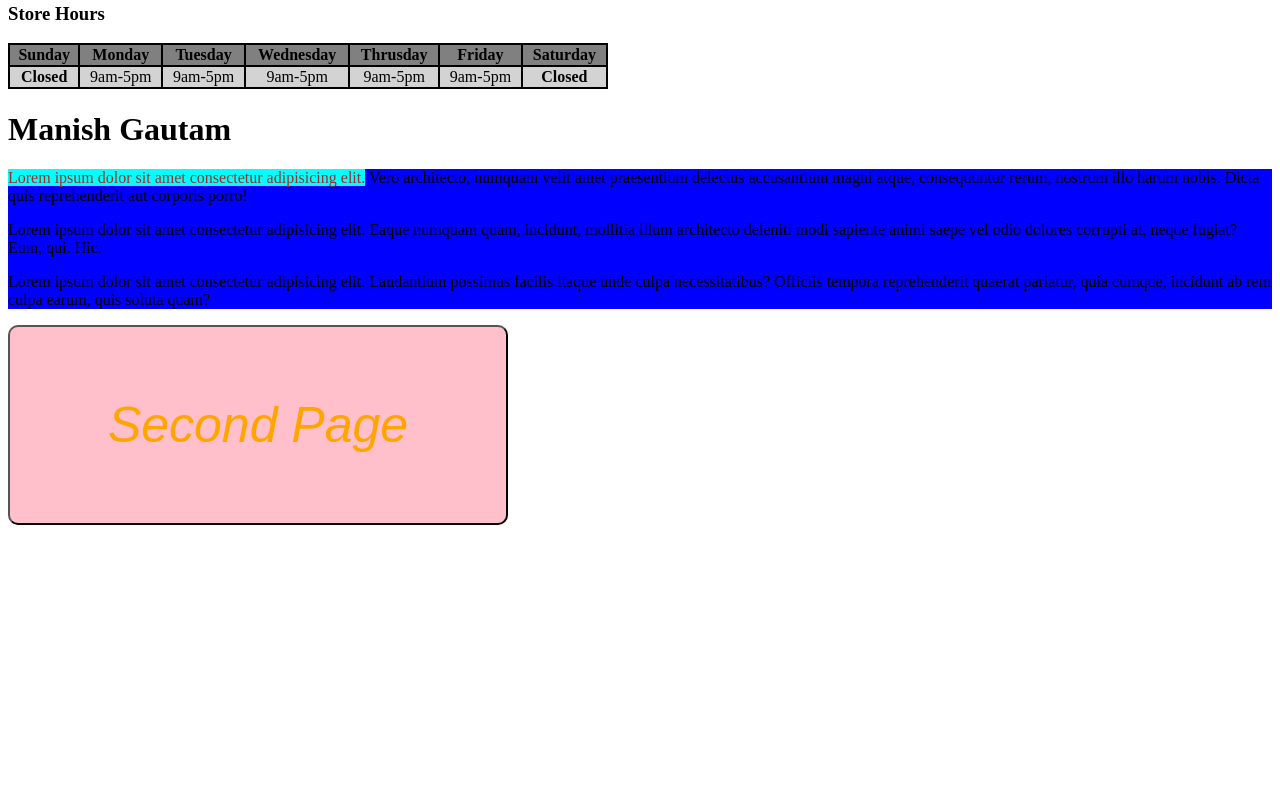
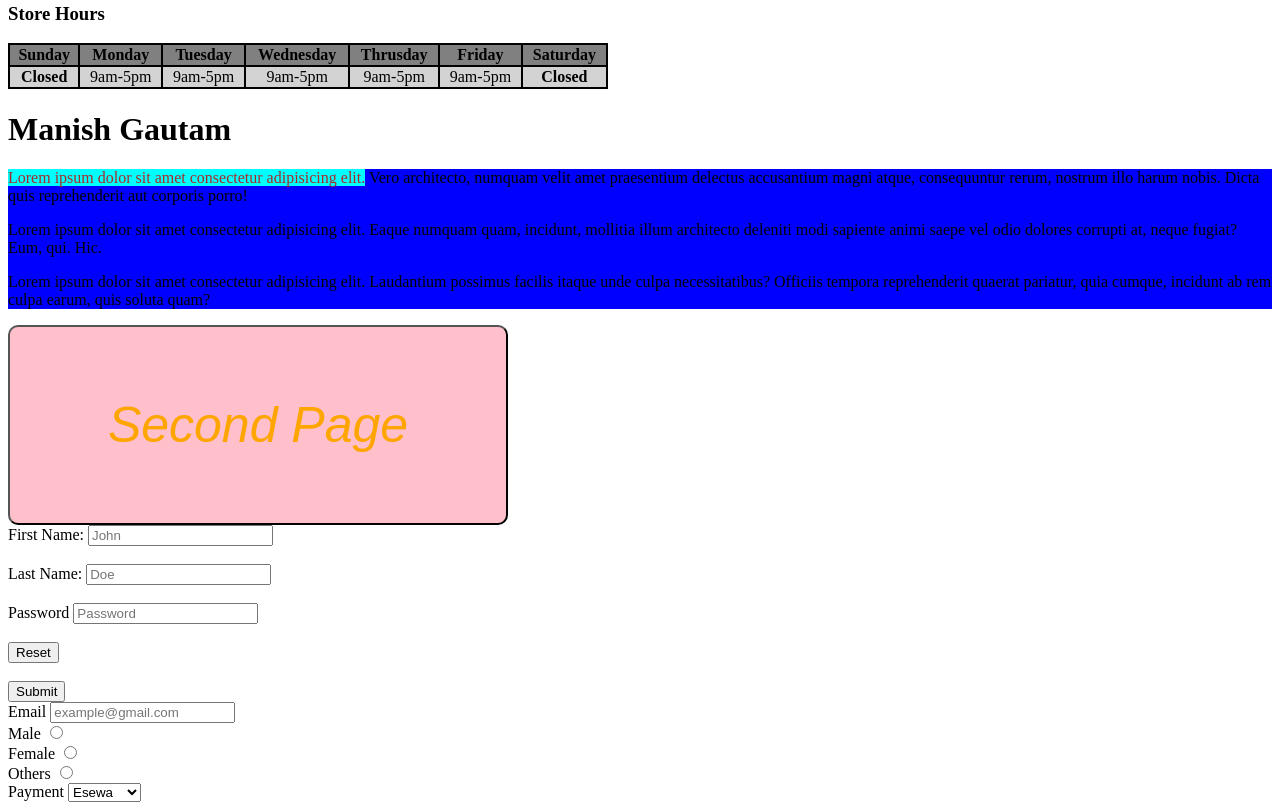
Before and after one commit to gautam-manish/Learning_HTML, a plain HTML site: page index.html in a window 1280 px wide. Shown: the part 2291-3101 px from the top of the page. Before the commit the page ends 2824 px from the top, so only its background shows below. Drawn offline with Linux system fonts and the light colour scheme.

Commit message:
Learnt about Forms in HTML

```diff
--- a/index.html
+++ b/index.html
@@ -132,5 +132,52 @@
     <a href="second_page.html" target="_blank">
     <button title="haha" style="background-color: pink; font-style: italic; color: brown; height: 200px; width: 500px; font-size: 50px; color: orange; border-radius: 10px;" >Second Page</button>
     </a>
+    <!--Learning about Forms in HTML-->
+    <form>
+        <div>
+        <label for="name">First Name:</label>
+        <input type="name" id="name" placeholder="John" required>
+    </div>
+    <br>
+    <div>
+        <label for="lname">Last Name:</label>
+        <input type="name" id="lname" placeholder="Doe" required>
+    </div>
+    <br>
+    <div>
+        <label for="pass">Password</label>
+        <input type="password" id="Password" placeholder="Password" maxlength="12" required>
+    </div>
+    <br>
+    <div>
+        <input type="reset">
+    </div>
+    <br>
+    <div>
+        <input type="submit">
+    </div>
+    <div>
+        <label for="email">Email</label>
+        <input type="email" id="email" placeholder="example@gmail.com" required>
+    </div>
+    <div>
+        <label>Male</label>
+        <input type="radio" name="title">
+<br>
+        <label>Female</label>
+        <input type="radio" name="title">
+<br>
+        <label>Others</label>
+        <input type="radio" name="title">
+    </div>
+    <div>
+        <label for="payment">Payment</label>
+        <select name="payment" id="payment">
+            <option value="Esewa">Esewa</option>
+            <option value="Khalti">Khalti</option>
+            <option value="IME Pay">IME Pay</option>
+        </select>
+    </div>
+    </form>
 </body>
 </html>
```
